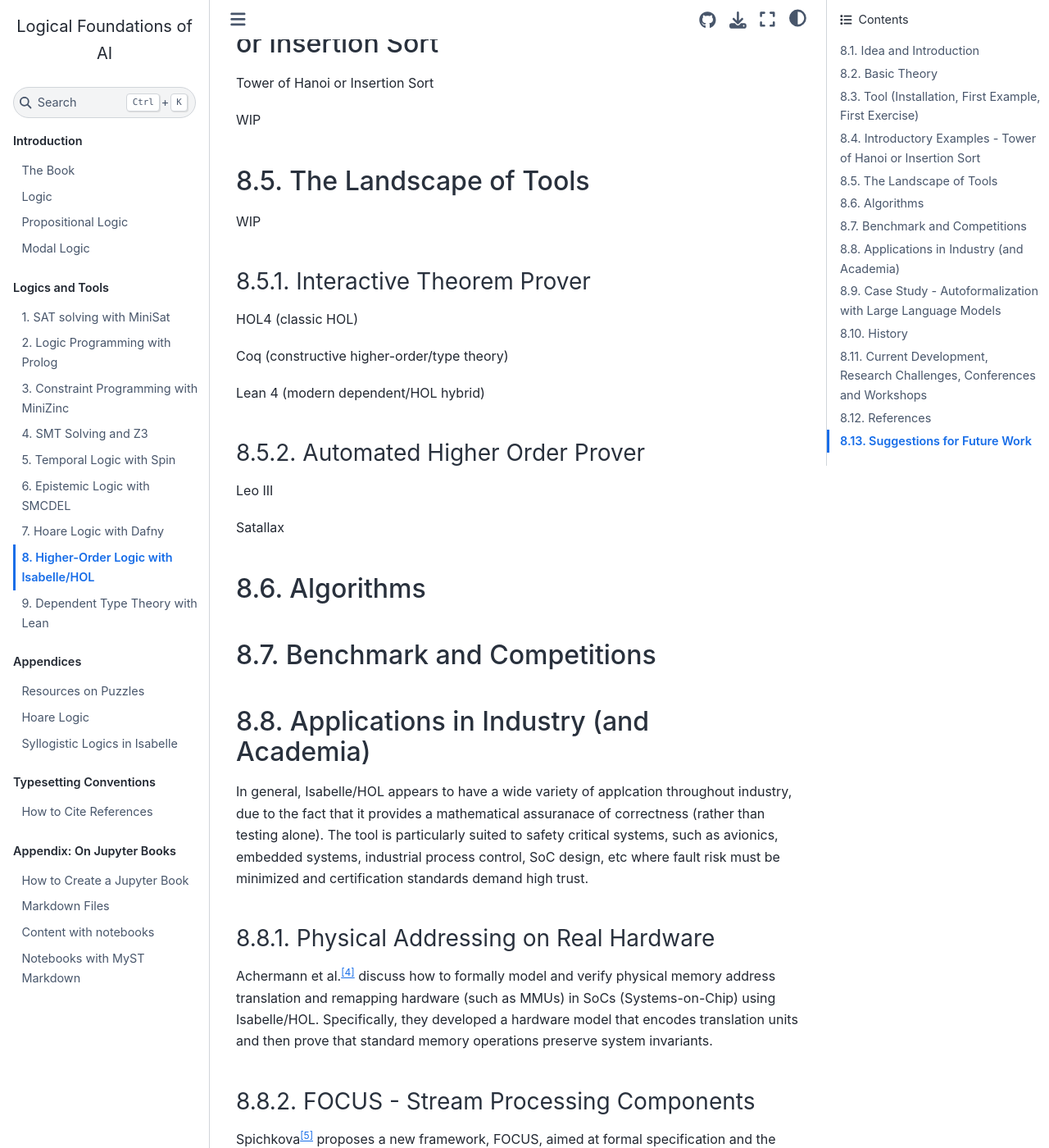
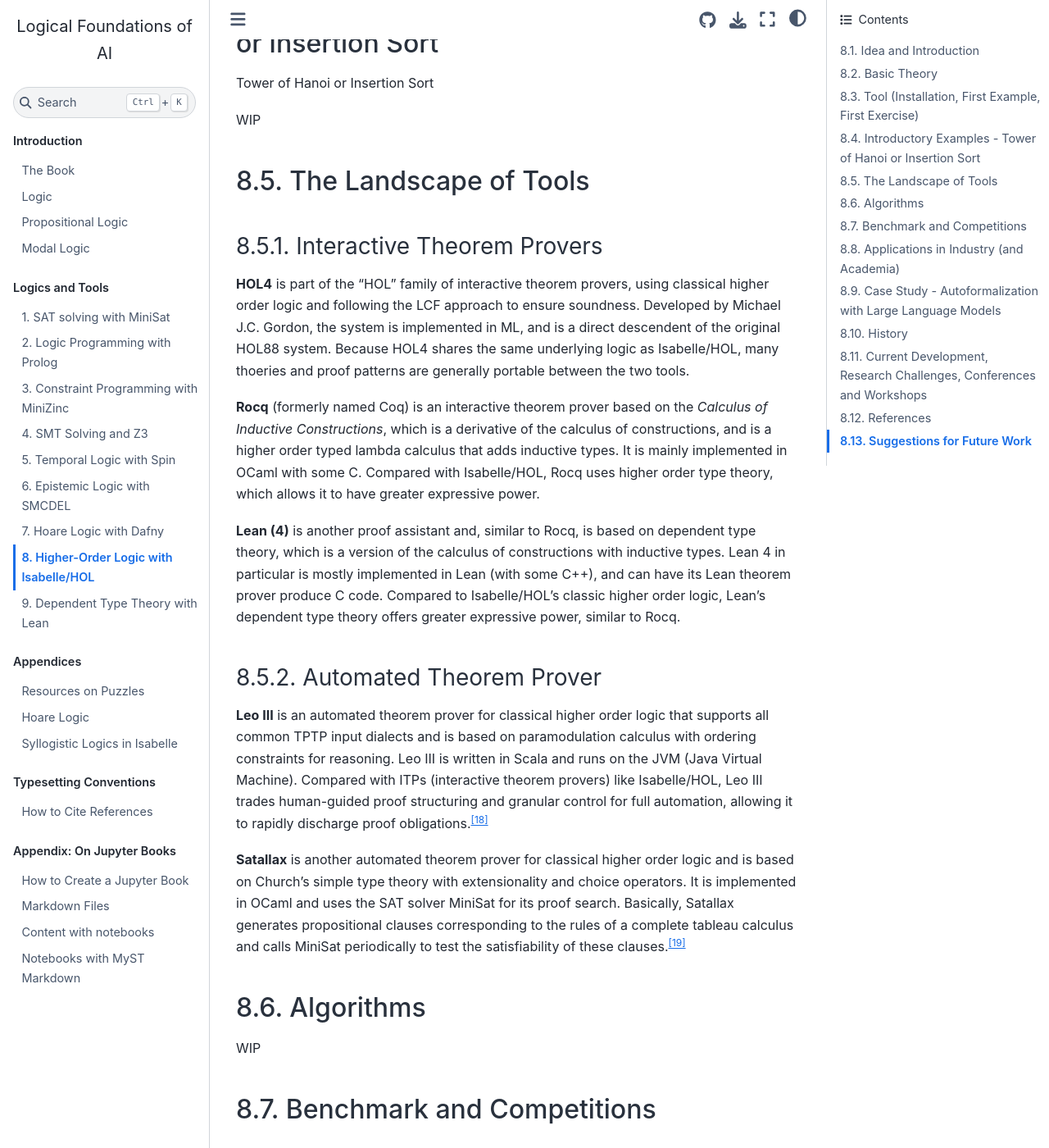
Before and after one commit to LEAP-at-Chapman/CPSC-510-Logical-Foundations-of-Computing, a Jupyter Book: the page built from content/10-higher-order-logic.md, in a window 1280 px wide and 1400 px high, scrolled down 6882 px. Shown: the whole window at 82% size. Built offline with Jupyter Book 1.0.4 settings and Sphinx 7.4.7 and the Sphinx Book theme 1.1.4, drawn with Linux system fonts in a browser that asks for light colours; some of the changed text lies outside the part shown.

```diff
--- a/content/10-higher-order-logic.md
+++ b/content/10-higher-order-logic.md
@@ -402,24 +402,27 @@ WIP
 
 ## The Landscape of Tools
 
-WIP
+### Interactive Theorem Provers
 
-### Interactive Theorem Prover
+**HOL4** is part of the "HOL" family of interactive theorem provers, using classical higher order logic and following the LCF approach to ensure soundness. Developed by Michael J.C. Gordon, the system is implemented in ML, and is a direct descendent of the original HOL88 system. Because HOL4 shares the same underlying logic as Isabelle/HOL, many thoeries and proof patterns are generally portable between the two tools.
 
-HOL4 (classic HOL)
+**Rocq** (formerly named Coq) is an interactive theorem prover based on the *Calculus of Inductive Constructions*, which is a derivative of the calculus of constructions, and is a higher order typed lambda calculus that adds inductive types. It is mainly implemented in OCaml with some C. Compared with Isabelle/HOL, Rocq uses higher order type theory, which allows it to have greater expressive power.
 
-Coq (constructive higher-order/type theory)
+**Lean (4)** is another proof assistant and, similar to Rocq, is based on dependent type theory, which is a version of the calculus of constructions with inductive types. Lean 4 in particular is mostly implemented in Lean (with some C++), and can have its Lean theorem prover produce C code. Compared to Isabelle/HOL's classic higher order logic, Lean's dependent type theory offers greater expressive power, similar to Rocq.
 
-Lean 4 (modern dependent/HOL hybrid)
+### Automated Theorem Prover
 
-### Automated Higher Order Prover
+**Leo III** is an automated theorem prover for classical higher order logic that supports all common TPTP input dialects and is based on paramodulation calculus with ordering constraints for reasoning. Leo III is written in Scala and runs on the JVM (Java Virtual Machine). Compared with ITPs (interactive theorem provers) like Isabelle/HOL, Leo III trades human-guided proof structuring and granular control for full automation, allowing it to rapidly discharge proof obligations.<sup><a href="#LeoIII">[18]</a></sup>
 
-Leo III
 
-Satallax
+**Satallax** is another automated theorem prover for classical higher order logic and is based on Church's simple type theory with extensionality and choice operators. It is implemented in OCaml and uses the SAT solver MiniSat for its proof search. Basically, Satallax generates propositional clauses corresponding to the rules of a complete tableau calculus and calls MiniSat periodically to test the satisfiability of these clauses.<sup><a href="#Satallax">[19]</a></sup>
 
 
 ## Algorithms
+
+WIP
+
+<!-- (may need to strip some of the stuff from basic theory for this?) -->
 
 
 ## Benchmark and Competitions
@@ -427,7 +430,7 @@ Satallax
 
 ## Applications in Industry (and Academia)
 
-In general, Isabelle/HOL appears to have a wide variety of applcation throughout industry, due to the fact that it provides a mathematical assuranace of correctness (rather than testing alone). The tool is particularly suited to safety critical systems, such as avionics, embedded systems, industrial process control, SoC design, etc where fault risk must be minimized and certification standards demand high trust.
+In general, Isabelle/HOL appears to have a wide variety of applcation throughout industry and academia due to the fact that it provides a mathematical assuranace of correctness (rather than testing alone). The tool is particularly suited to safety critical systems, such as avionics, embedded systems, industrial process control, SoC design, etc where fault risk must be minimized and certification standards demand high trust.
 
 ### Physical Addressing on Real Hardware
 
@@ -603,7 +606,30 @@ Higher-Order Logic](https://isabelle.in.tum.de/doc/tutorial.pdf), Springer-Verla
 <a id="Teege_IntroIsabelle"></a>
 - [17]: Teege (2025) [A Gentle Introduction to Isabelle and Isabelle/HOL](https://github.com/gteege/gentle-isabelle/blob/main/man-isabelle.pdf) Universität der Bundeswehr München
 
+<a id="LeoIII"></a>
+- [18]: [Leo III Repository](https://github.com/leoprover/Leo-III) GitHub
+
+<a id="Satallax"></a>
+- [19]: Michael Färber, [Satallax](https://satallaxprover.org/)
+
+https://plato.stanford.edu/entries/logic-higher-order/
+
+https://plato.stanford.edu/entries/reasoning-automated/#HigOrdLog
+
+https://plato.stanford.edu/entries/type-theory-church/
+
+https://www.youtube.com/watch?v=VS_GK-9xUO4
+
+https://www.youtube.com/watch?si=ocR0HnYDEQLAneym&v=TrYosPPCQAY&feature=youtu.be
+
+https://www.youtube.com/watch?v=yAi3XWCBkDo
+
+SEP Category Theory - https://plato.stanford.edu/entries/category-theory/
+
 <!-- https://isabelle.in.tum.de/library/HOL/HOL/document.pdf -->
+
+https://flint.cs.yale.edu/cs428/coq/doc/Reference-Manual006.html
+
 
 
 
```
Also changed, not shown: other parts of content/10-higher-order-logic.md (+1 -1 lines).
